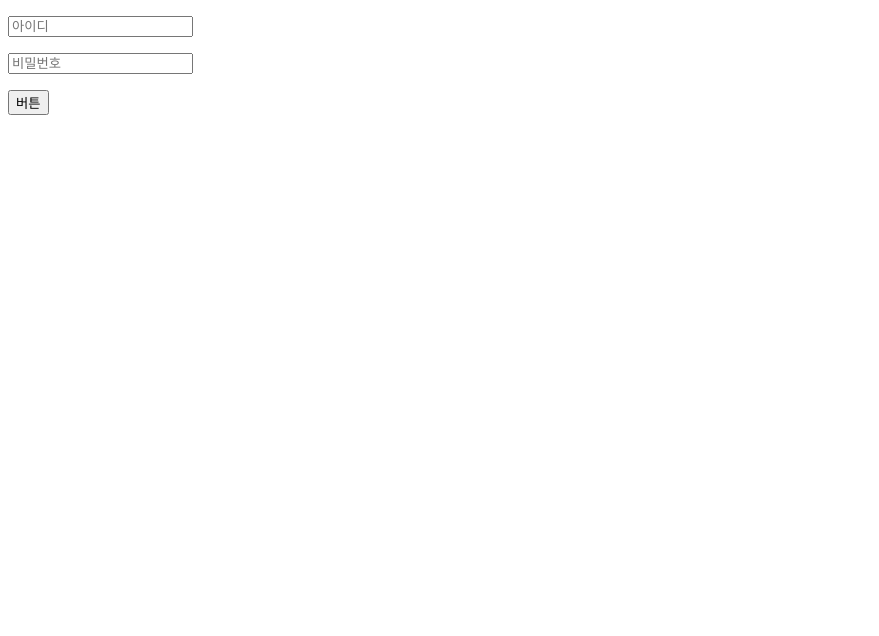
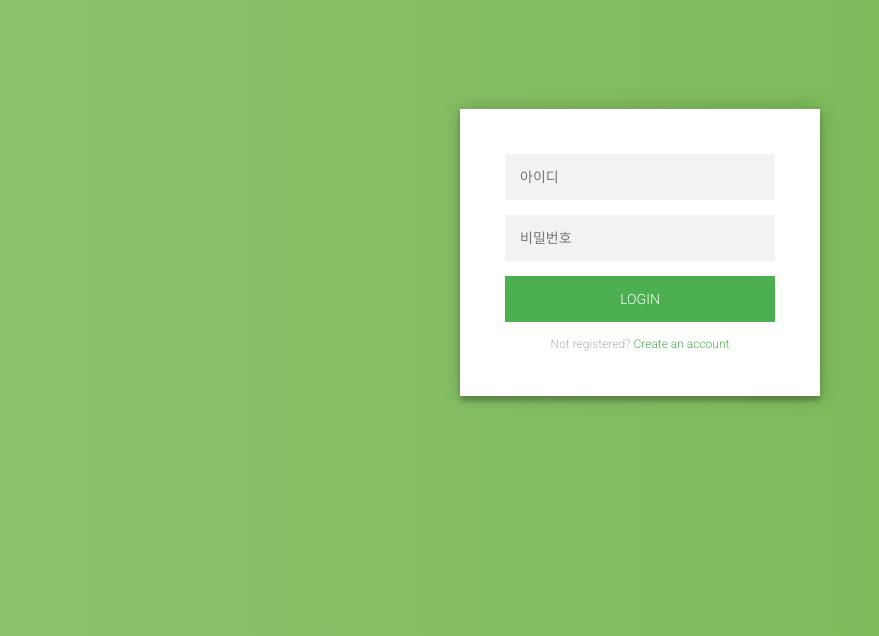
Before and after one commit to yoogukhyeon/login-project, a Node server app: page /login in a window 1280 px wide. Shown: the top 636 px of the page, without its empty margins (0-879 px from the left). Run offline with Node 20, Linux system fonts and the light colour scheme.

Commit message:
2021 06 / 17 login css add

```diff
--- /dev/null
+++ b/app/src/public/css/home/login.css
@@ -0,0 +1,103 @@
+@import url(https://fonts.googleapis.com/css?family=Roboto:300);
+
+.login-page {
+  width: 360px;
+  padding: 8% 0 0;
+  margin: auto;
+}
+.form {
+  position: relative;
+  z-index: 1;
+  background: #FFFFFF;
+  max-width: 360px;
+  margin: 0 auto 100px;
+  padding: 45px;
+  text-align: center;
+  box-shadow: 0 0 20px 0 rgba(0, 0, 0, 0.2), 0 5px 5px 0 rgba(0, 0, 0, 0.24);
+}
+.form input {
+  font-family: "Roboto", sans-serif;
+  outline: 0;
+  background: #f2f2f2;
+  width: 100%;
+  border: 0;
+  margin: 0 0 15px;
+  padding: 15px;
+  box-sizing: border-box;
+  font-size: 14px;
+}
+.form button {
+  font-family: "Roboto", sans-serif;
+  text-transform: uppercase;
+  outline: 0;
+  background: #4CAF50;
+  width: 100%;
+  border: 0;
+  padding: 15px;
+  color: #FFFFFF;
+  font-size: 14px;
+  -webkit-transition: all 0.3 ease;
+  transition: all 0.3 ease;
+  cursor: pointer;
+}
+.form button:hover,.form button:active,.form button:focus {
+  background: #43A047;
+}
+.form .message {
+  margin: 15px 0 0;
+  color: #b3b3b3;
+  font-size: 12px;
+}
+.form .message a {
+  color: #4CAF50;
+  text-decoration: none;
+}
+.form .register-form {
+  display: none;
+}
+.container {
+  position: relative;
+  z-index: 1;
+  max-width: 300px;
+  margin: 0 auto;
+}
+.container:before, .container:after {
+  content: "";
+  display: block;
+  clear: both;
+}
+.container .info {
+  margin: 50px auto;
+  text-align: center;
+}
+.container .info h1 {
+  margin: 0 0 15px;
+  padding: 0;
+  font-size: 36px;
+  font-weight: 300;
+  color: #1a1a1a;
+}
+.container .info span {
+  color: #4d4d4d;
+  font-size: 12px;
+}
+.container .info span a {
+  color: #000000;
+  text-decoration: none;
+}
+.container .info span .fa {
+  color: #EF3B3A;
+}
+body {
+  background: #76b852; /* fallback for old browsers */
+  background: -webkit-linear-gradient(right, #76b852, #8DC26F);
+  background: -moz-linear-gradient(right, #76b852, #8DC26F);
+  background: -o-linear-gradient(right, #76b852, #8DC26F);
+  background: linear-gradient(to left, #76b852, #8DC26F);
+  font-family: "Roboto", sans-serif;
+  -webkit-font-smoothing: antialiased;
+  -moz-osx-font-smoothing: grayscale;
+}
+
+
+<!-- Copyright (c) 2021 by Aigars Silkalns (https://codepen.io/colorlib/pen/rxddKy) -->
--- a/app/src/views/home/login.ejs
+++ b/app/src/views/home/login.ejs
@@ -5,13 +5,22 @@
     <meta http-equiv="X-UA-Compatible" content="IE=edge">
     <meta name="viewport" content="width=device-width, initial-scale=1.0">
     <title>로그인</title>
-
+    <link rel="stylesheet" href="/css/home/login.css">
 
     <script src="/js/home/login.js" defer></script>
 </head>
 <body>
-    <p><input id="id" type="text" placeholder="아이디"></p>
-    <p><input id="password" type="text" placeholder="비밀번호"></p>
-    <p><button id="login">버튼</button></p>
+    <div class="login-page">
+        <div class="form">
+          <form class="login-form">
+            <input type="text" id="id" placeholder="아이디"/>
+            <input type="password" id="password" placeholder="비밀번호"/>
+            <button id="login">login</button>
+            <p class="message">Not registered? <a href="/register">Create an account</a></p>
+          </form>
+        </div>
+      </div>
 </body>
 </html>
+
+<!-- Copyright (c) 2021 by Aigars Silkalns (https://codepen.io/colorlib/pen/rxddKy) -->
```
